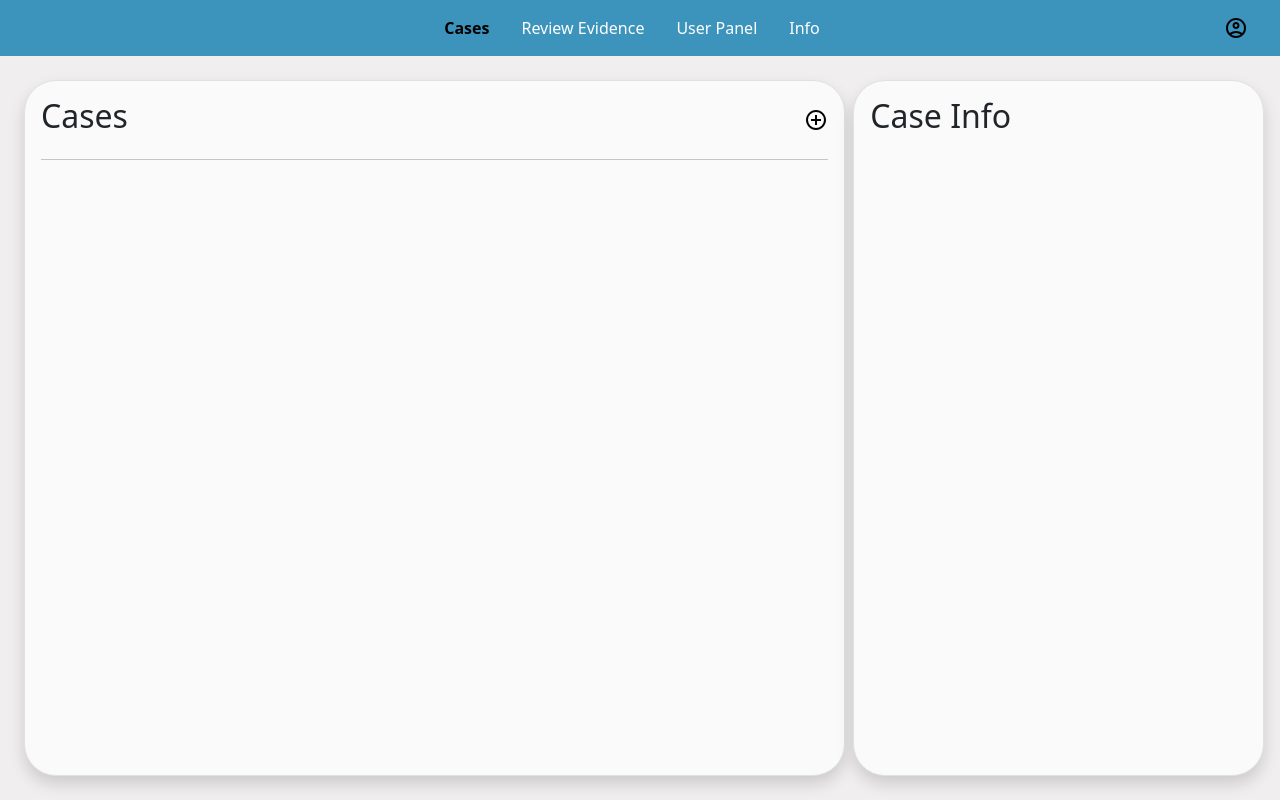
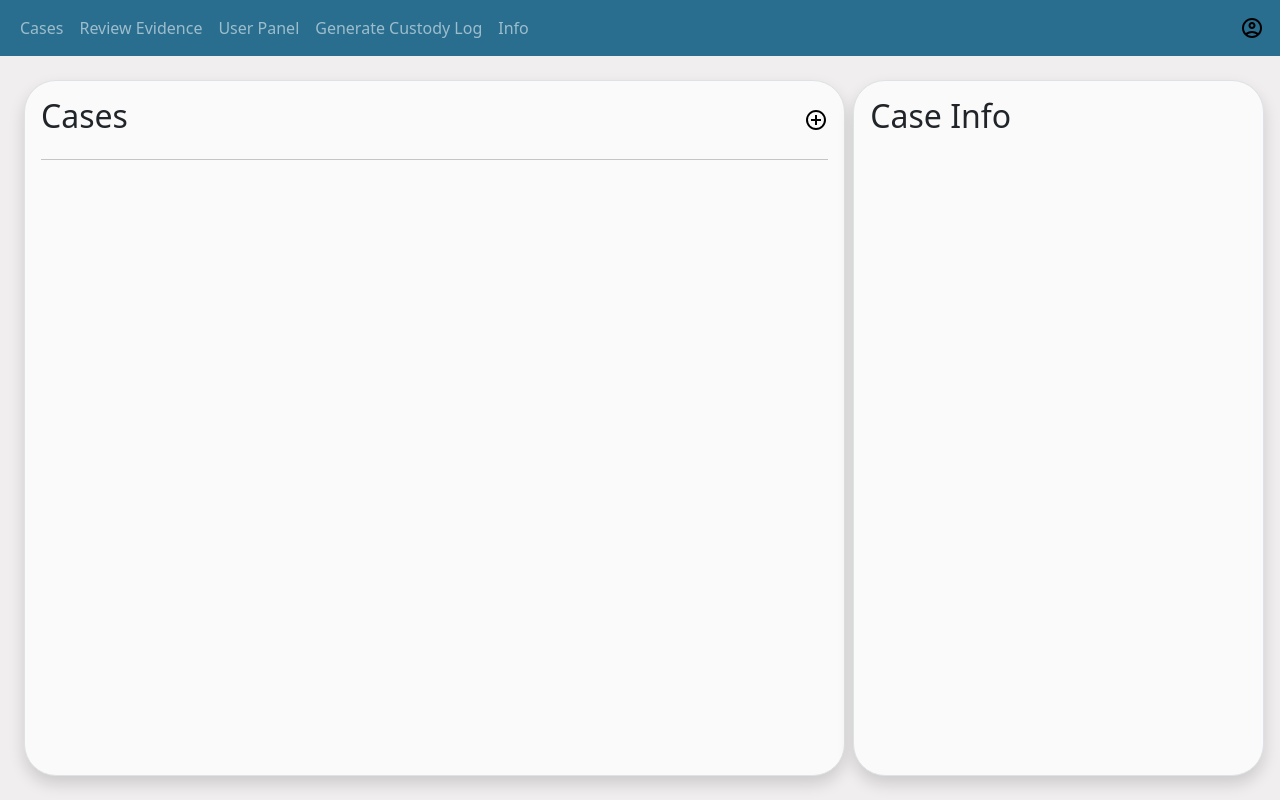
Before and after one commit to AleronFrancois/CoCsystem, a PHP site: page / in a window 1280 px wide. Run offline with PHP 8.4, Linux system fonts and the light colour scheme; the visitor is signed in with stand-in values (Sample User, id 1); data that the repository does not hold is empty.

Commit message:
Navbar fixes

```diff
--- a/artefacts.php
+++ b/artefacts.php
@@ -202,10 +202,7 @@ if ($_SERVER['REQUEST_METHOD'] === 'POST') {
 
 <body class="background custom-body">
     <!-- Navigation menu -->
-    <nav>
-        <?php include "components/navbar.php"; ?>
-    </nav>
-
+    <?php include "components/navbar.php"; ?>
 
     <!-- Artefacts and Info Box -->
     <div class="d-flex flex-grow-1 p-4 overflow-hidden">
--- a/cases.php
+++ b/cases.php
@@ -100,25 +100,7 @@ if ($_SERVER['REQUEST_METHOD'] === 'POST') {
 
 <body class="background custom-body">
     <!-- Navigation menu -->
-    <nav class="navbar custom-navbar accent">
-        <div class="custom-container">
-            <ul class="navbar-nav">
-                <li class="nav-item">
-                    <a class="nav-link active">Cases</a>
-                </li>
-                <li class="nav-item">
-                    <a class="nav-link" href="evidence_approval.php">Review Evidence</a>
-                </li>
-                <li class="nav-item">
-                    <a class="nav-link" href="user_panel.php">User Panel</a>
-                </li>
-                <li class="nav-item">
-                    <a class="nav-link" href="info.html">Info</a>
-                </li>
-            </ul>
-            <img src="images/account_icon.svg" role="button" id="profileButton">
-        </div>
-    </nav>
+    <?php include "components/navbar.php"; ?>
 
     <!-- Cases and Info Box -->
     <div class="d-flex flex-grow-1 p-4 overflow-hidden">
--- a/components/navbar.php
+++ b/components/navbar.php
@@ -1,28 +1,21 @@
-<head>
-    <link rel="stylesheet" href="styles/bootstrap.min.css">
-    <link rel="stylesheet" href="styles/styles.css">
-</head>
-<nav class="navbar custom-navbar accent">
-        <div class="custom-container">
-            <ul class="navbar-nav">
-                <li class="nav-item">
+<?php
+
+?>
+<nav class="navbar navbar-expand accent navbar-dark">
+    <div class="container-fluid ">
+        <ul class="navbar-nav me-auto mb-2 mb-lg-0">
             <a class="nav-link" href="cases.php">Cases</a>
-                </li>
-                <li class="nav-item">
             <a class="nav-link" href="evidence_approval.php">Review Evidence</a>
-                </li>
-                <li class="nav-item">
             <a class="nav-link" href="user_panel.php">User Panel</a>
-                </li>
-                <li class="nav-item">
             <a class="nav-link" href="custodylog.php">Generate Custody Log</a>
-                </li>
-                <li class="nav-item">
             <a class="nav-link" href="info.html">Info</a>
-                </li>
         </ul>
-            <a href="../profile.php">
+        <a href="../profile.php" class="nav-link p-0 d-flex align-items-center">
             <img src="images/account_icon.svg" role="button" id="profileButton">
         </a>
     </div>
 </nav>
+
+<div>
+
+</div>
--- a/evidence_approval.php
+++ b/evidence_approval.php
@@ -36,8 +36,12 @@ $pending = $stmt->fetchAll(PDO::FETCH_ASSOC);
 <html lang="en">
 <head>
     <meta charset="UTF-8">
+    <title>Evidence Approval</title>
+    <link rel="stylesheet" href="styles/bootstrap.min.css">
     <link rel="stylesheet" href="styles/styles.css">
-    <title>Evidence Approval</title>
+    <script src="scripts/bootstrap.bundle.min.js" defer></script>
+    <script src="scripts/scripts.js" defer></script>
+
 </head>
     <body>
         <?php include "components/navbar.php"?>
--- a/newuser.php
+++ b/newuser.php
@@ -35,10 +35,14 @@
 <html lang="en">
 <head>
     <meta charset="UTF-8">
+    <title>Add Investigator</title>
+    <link rel="stylesheet" href="styles/bootstrap.min.css">
     <link rel="stylesheet" href="styles/styles.css">
-    <title>Add Investigator</title>
+    <script src="scripts/bootstrap.bundle.min.js" defer></script>
+    <script src="scripts/scripts.js" defer></script>
 </head>
 <body>
+    <?php include "components/navbar.php"; ?>
     <h1>Add a new Investigator</h1>
 
     <form name="addUserForm" id="newUserForm" method="Post" novalidate>
--- a/styles/styles.css
+++ b/styles/styles.css
@@ -3,7 +3,7 @@
     --foreground-colour: #FAFAFA;
     --selection-colour: #000000;
     --unselected-colour: #3c94bd;
-    --accent-colour: #3c94bd;
+    --accent-colour: rgb(41, 110, 143);
 }
 
 .background { background-color: var(--background-colour); }
@@ -20,16 +20,6 @@
     height: 100vh;
 }
 
-.custom-navbar {
-    display: flex;
-    flex-wrap: wrap;
-    align-items: center;
-    justify-content: space-between;
-    padding: 0.75rem 1rem;
-    min-height: 56px;
-    background-color: var(--accent-colour);
-}
-
 .custom-container {
     width: 100%;
     margin-right: auto;
@@ -39,16 +29,6 @@
     position: relative;
 }
 
-.navbar-nav {
-    display: flex;
-    flex-direction: row;
-    list-style: none;
-    padding-left: 0;
-    margin-bottom: 0;
-    position: absolute;
-    left: 50%;
-    transform: translateX(-50%);
-}
 
 #profileButton {
     position: absolute;
@@ -59,19 +39,6 @@
     position: absolute;
     left: 1rem;
 }
-
-.nav-item { margin-right: 1rem; }
-
-.nav-link {
-    color: #fff;
-    text-decoration: none;
-    padding: 0.5rem;
-    display: flex;
-    align-items: center;
-}
-
-.nav-link:hover { text-decoration: underline; }
-.nav-link.active { font-weight: bold; }
 
 .clog-container {
     width: 600px;
--- a/user_panel.php
+++ b/user_panel.php
@@ -23,8 +23,11 @@ $investigators = $stmt->fetchAll(PDO::FETCH_ASSOC);
 <html lang="en">
 <head>
     <meta charset="UTF-8">
+    <title>User Panel</title>
+    <link rel="stylesheet" href="styles/bootstrap.min.css">
     <link rel="stylesheet" href="styles/styles.css">
-    <title>User Panel</title>
+    <script src="scripts/bootstrap.bundle.min.js" defer></script>
+    <script src="scripts/scripts.js" defer></script>
 </head>
 <body>
     <?php include "components/navbar.php"?>
```
Also changed, not shown: custodylog.php (+6 -5 lines). Lines whose indentation alone changed are shown as unchanged.
